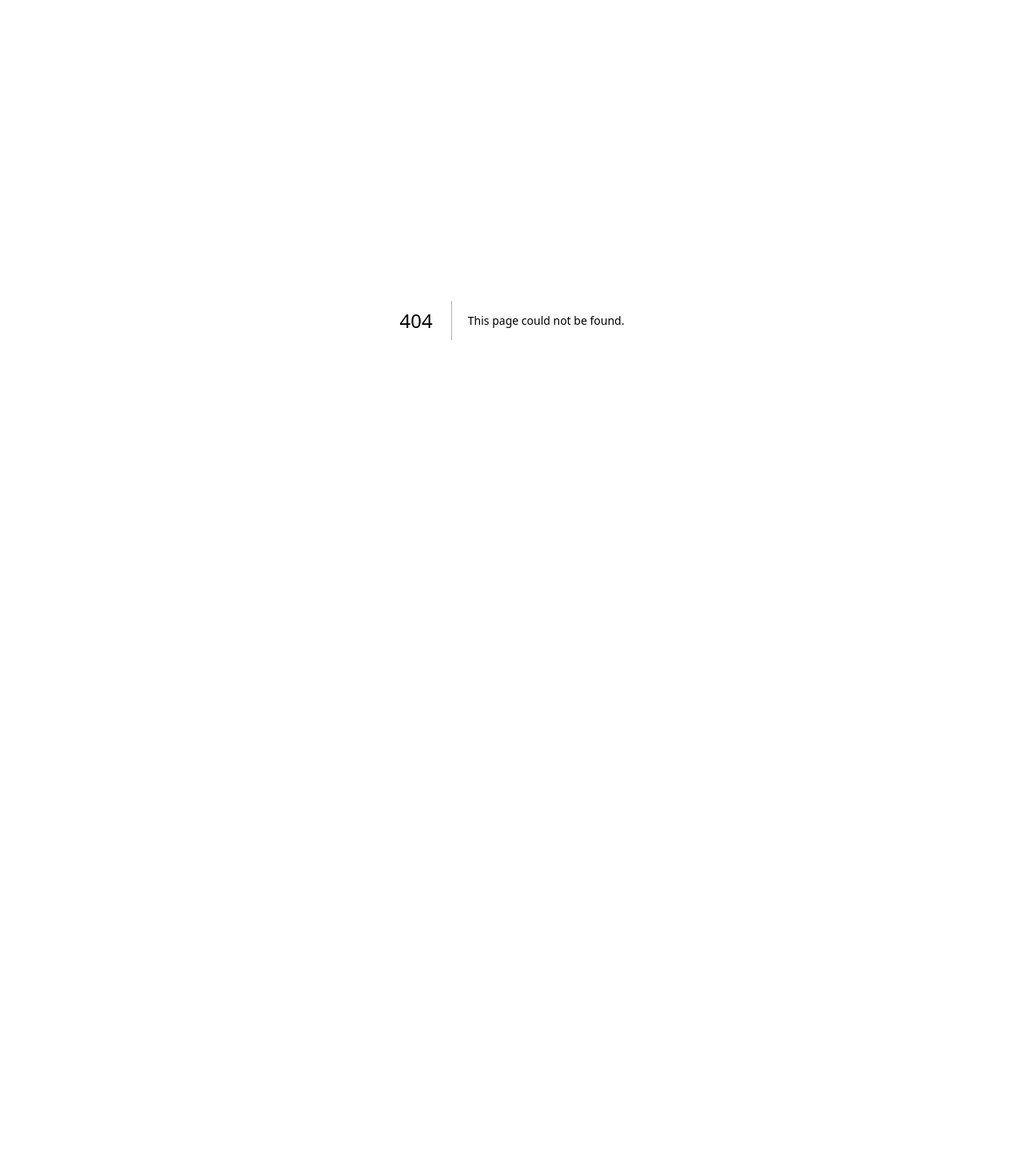
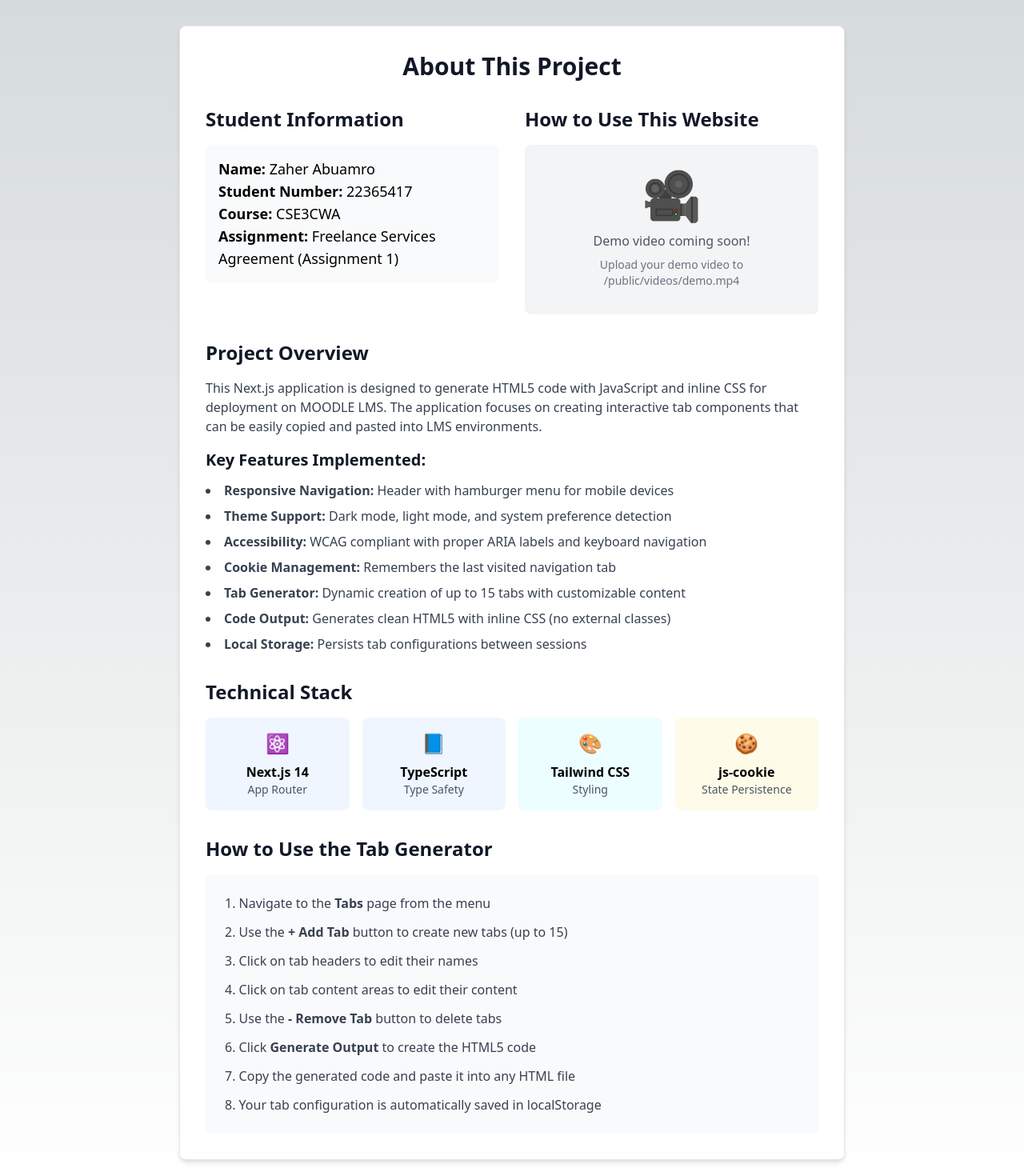
Before and after one commit to zaher-aa/CWA, a Next.js app: page /about in a window 1280 px wide. Before the commit this address had no page. Shown: the top 1470 px of the page at 80% size. Before the commit the page ends 800 px from the top, so only its background shows below. Built offline with nearby package versions, Linux system fonts and the light colour scheme.

Commit message:
Add about page with course information

```diff
--- /dev/null
+++ b/src/app/about/page.tsx
@@ -0,0 +1,128 @@
+const STUDENT_NAME = "Zaher Abuamro"
+const STUDENT_NUMBER = "22365417"
+
+export default function About() {
+  return (
+    <div className="max-w-4xl mx-auto px-4 sm:px-6 lg:px-8 py-8">
+      <div className="bg-white dark:bg-gray-800 rounded-lg shadow-md border border-gray-200 dark:border-gray-700 p-8">
+        <h1 className="text-3xl font-bold text-gray-900 dark:text-white mb-8 text-center">
+          About This Project
+        </h1>
+
+        <div className="grid grid-cols-1 lg:grid-cols-2 gap-8 mb-8">
+          {/* Student Information */}
+          <div className="space-y-4">
+            <h2 className="text-2xl font-semibold text-gray-900 dark:text-white mb-4">
+              Student Information
+            </h2>
+            <div className="bg-gray-50 dark:bg-gray-700 p-4 rounded-lg">
+              <p className="text-lg">
+                <strong>Name:</strong> {STUDENT_NAME}
+              </p>
+              <p className="text-lg">
+                <strong>Student Number:</strong> {STUDENT_NUMBER}
+              </p>
+              <p className="text-lg">
+                <strong>Course:</strong> CSE3CWA
+              </p>
+              <p className="text-lg">
+                <strong>Assignment:</strong> Freelance Services Agreement (Assignment 1)
+              </p>
+            </div>
+          </div>
+
+          {/* Demo Video Placeholder */}
+          <div className="space-y-4">
+            <h2 className="text-2xl font-semibold text-gray-900 dark:text-white mb-4">
+              How to Use This Website
+            </h2>
+            <div className="bg-gray-100 dark:bg-gray-700 rounded-lg p-8 text-center">
+              <div className="text-6xl mb-4">🎥</div>
+              <p className="text-gray-600 dark:text-gray-400">
+                Demo video coming soon!
+              </p>
+              <p className="text-sm text-gray-500 dark:text-gray-500 mt-2">
+                Upload your demo video to /public/videos/demo.mp4
+              </p>
+            </div>
+          </div>
+        </div>
+
+        {/* Project Description */}
+        <div className="mb-8">
+          <h2 className="text-2xl font-semibold text-gray-900 dark:text-white mb-4">
+            Project Overview
+          </h2>
+          <div className="prose dark:prose-invert max-w-none">
+            <p className="text-gray-700 dark:text-gray-300 mb-4">
+              This Next.js application is designed to generate HTML5 code with JavaScript and inline CSS
+              for deployment on MOODLE LMS. The application focuses on creating interactive tab components
+              that can be easily copied and pasted into LMS environments.
+            </p>
+
+            <h3 className="text-xl font-semibold text-gray-900 dark:text-white mb-3">
+              Key Features Implemented:
+            </h3>
+            <ul className="list-disc list-inside space-y-2 text-gray-700 dark:text-gray-300">
+              <li><strong>Responsive Navigation:</strong> Header with hamburger menu for mobile devices</li>
+              <li><strong>Theme Support:</strong> Dark mode, light mode, and system preference detection</li>
+              <li><strong>Accessibility:</strong> WCAG compliant with proper ARIA labels and keyboard navigation</li>
+              <li><strong>Cookie Management:</strong> Remembers the last visited navigation tab</li>
+              <li><strong>Tab Generator:</strong> Dynamic creation of up to 15 tabs with customizable content</li>
+              <li><strong>Code Output:</strong> Generates clean HTML5 with inline CSS (no external classes)</li>
+              <li><strong>Local Storage:</strong> Persists tab configurations between sessions</li>
+            </ul>
+          </div>
+        </div>
+
+        {/* Technical Stack */}
+        <div className="mb-8">
+          <h2 className="text-2xl font-semibold text-gray-900 dark:text-white mb-4">
+            Technical Stack
+          </h2>
+          <div className="grid grid-cols-2 md:grid-cols-4 gap-4">
+            <div className="bg-blue-50 dark:bg-blue-900/20 p-4 rounded-lg text-center">
+              <div className="text-2xl mb-2">⚛️</div>
+              <p className="font-semibold">Next.js 14</p>
+              <p className="text-sm text-gray-600 dark:text-gray-400">App Router</p>
+            </div>
+            <div className="bg-blue-50 dark:bg-blue-900/20 p-4 rounded-lg text-center">
+              <div className="text-2xl mb-2">📘</div>
+              <p className="font-semibold">TypeScript</p>
+              <p className="text-sm text-gray-600 dark:text-gray-400">Type Safety</p>
+            </div>
+            <div className="bg-cyan-50 dark:bg-cyan-900/20 p-4 rounded-lg text-center">
+              <div className="text-2xl mb-2">🎨</div>
+              <p className="font-semibold">Tailwind CSS</p>
+              <p className="text-sm text-gray-600 dark:text-gray-400">Styling</p>
+            </div>
+            <div className="bg-yellow-50 dark:bg-yellow-900/20 p-4 rounded-lg text-center">
+              <div className="text-2xl mb-2">🍪</div>
+              <p className="font-semibold">js-cookie</p>
+              <p className="text-sm text-gray-600 dark:text-gray-400">State Persistence</p>
+            </div>
+          </div>
+        </div>
+
+        {/* Usage Instructions */}
+        <div>
+          <h2 className="text-2xl font-semibold text-gray-900 dark:text-white mb-4">
+            How to Use the Tab Generator
+          </h2>
+          <div className="bg-gray-50 dark:bg-gray-700 p-6 rounded-lg">
+            <ol className="list-decimal list-inside space-y-3 text-gray-700 dark:text-gray-300">
+              <li>Navigate to the <strong>Tabs</strong> page from the menu</li>
+              <li>Use the <strong>+ Add Tab</strong> button to create new tabs (up to 15)</li>
+              <li>Click on tab headers to edit their names</li>
+              <li>Click on tab content areas to edit their content</li>
+              <li>Use the <strong>- Remove Tab</strong> button to delete tabs</li>
+              <li>Click <strong>Generate Output</strong> to create the HTML5 code</li>
+              <li>Copy the generated code and paste it into any HTML file</li>
+              <li>Your tab configuration is automatically saved in localStorage</li>
+            </ol>
+          </div>
+        </div>
+      </div>
+    </div>
+  )
+}
```
